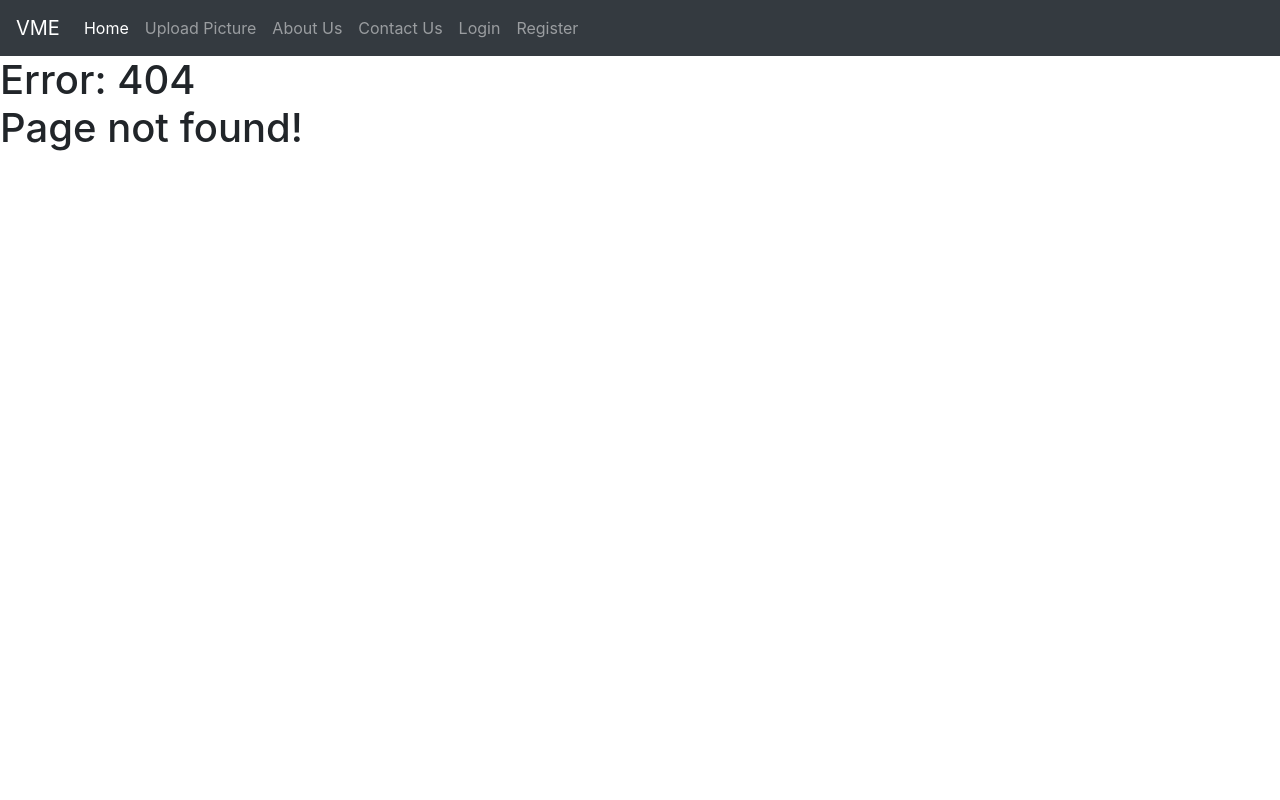
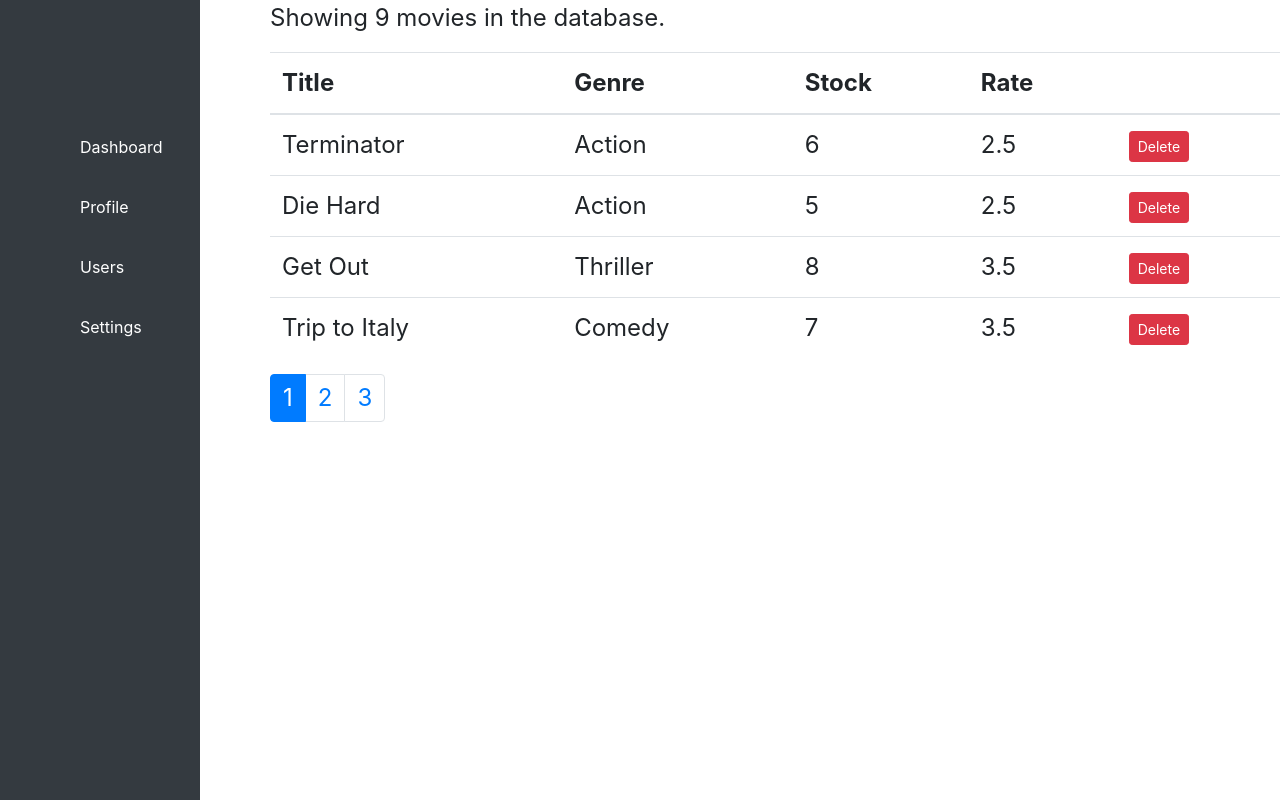
Before and after one commit to mustafasheikh1/VME, a React (Create React App) app: page /users in a window 1280 px wide. Before the commit this address led to /not-found. Built offline with nearby package versions, Linux system fonts and the light colour scheme; the HTML template or start-up script is replaced by a standard one.

Commit message:
Pagination implemented

```diff
--- a/package.json
+++ b/package.json
@@ -6,9 +6,12 @@
     "@testing-library/jest-dom": "^5.11.6",
     "@testing-library/react": "^11.2.0",
     "@testing-library/user-event": "^12.2.2",
+    "axios": "^0.21.1",
     "bootstrap": "^4.5.3",
     "font-awesome": "^4.7.0",
     "joi-browser": "^13.4.0",
+    "lodash": "^4.17.20",
+    "prop-types": "^15.7.2",
     "react": "^17.0.1",
     "react-dom": "^17.0.1",
     "react-router-dom": "^5.2.0",
--- a/src/App.js
+++ b/src/App.js
@@ -16,12 +16,11 @@ import Users from "./components/users";
 import Profile from "./components/profile";
 import Settings from "./components/settings";
 import SideBar from "./components/sideBar";
-
 import "./App.css";
 
 class App extends Component {
   state = {
-    admin: false,
+    admin: true,
   };
   render() {
     const { admin } = this.state;
@@ -55,6 +54,7 @@ class App extends Component {
                 <Route path="/users" component={Users} />
                 <Route path="/settings" component={Settings} />
                 <Route path="/profile" component={Profile} />
+                <Redirect from="/" to="/dashboard" />
               </Switch>
             </div>
           </div>
--- /dev/null
+++ b/src/components/common/dashboardCards.jsx
@@ -0,0 +1,16 @@
+import React from "react";
+const DashboardCards = ({ name, value }) => {
+  return (
+    <div className="card-single">
+      <div className="card-body">
+        <span className="ti-briefcase"></span>
+        <div>
+          <h4>{name}</h4>
+          <h5>{value}</h5>
+        </div>
+      </div>
+    </div>
+  );
+};
+
+export default DashboardCards;
--- /dev/null
+++ b/src/components/common/pagination.jsx
@@ -0,0 +1,35 @@
+import React from "react";
+import _ from "lodash";
+import PropTypes from "prop-types";
+
+const Pagination = ({ itemsCount, pageSize, currentPage, onPageChange }) => {
+  const pagesCount = Math.ceil(itemsCount / pageSize);
+  if (pagesCount === 1) return null;
+  const pages = _.range(1, pagesCount + 1);
+  console.log(currentPage);
+  return (
+    <nav>
+      <ul className="pagination">
+        {pages.map((page) => (
+          <li
+            key={page}
+            className={page === currentPage ? "page-item active" : "page-item"}
+          >
+            <a className="page-link" onClick={() => onPageChange(page)}>
+              {page}
+            </a>
+          </li>
+        ))}
+      </ul>
+    </nav>
+  );
+};
+
+Pagination.propTypes = {
+  itemsCount: PropTypes.number.isRequired,
+  pageSize: PropTypes.number.isRequired,
+  currentPage: PropTypes.number.isRequired,
+  onPageChange: PropTypes.func.isRequired,
+};
+
+export default Pagination;
--- a/src/components/dashboard.jsx
+++ b/src/components/dashboard.jsx
@@ -1,7 +1,34 @@
-import React from "react";
-
-const DashBoard = () => {
-  return <h1>DashBoard</h1>;
-};
+import React, { Component } from "react";
+import DashboardCards from "./common/dashboardCards";
+class DashBoard extends Component {
+  state = {
+    cards: [
+      { name: "Users", value: 18 },
+      { name: "Reports", value: 7 },
+      { name: "Cars", value: 87 },
+    ],
+  };
+  render() {
+    const { cards } = this.state;
+    return (
+      <React.Fragment>
+        <div className="dash-title">
+          <h1>Dashboard</h1>
+          <main>
+            <div className="dash-cards">
+              {cards.map((card) => (
+                <DashboardCards
+                  key={card.name}
+                  name={card.name}
+                  value={card.value}
+                />
+              ))}
+            </div>
+          </main>
+        </div>
+      </React.Fragment>
+    );
+  }
+}
 
 export default DashBoard;
--- a/src/components/resultForm.jsx
+++ b/src/components/resultForm.jsx
@@ -5,7 +5,13 @@ import image from "../images/sideimage2.png";
 
 class ResultForm extends Form {
   state = {
-    data: {},
+    data: {
+      make: "",
+      model: "",
+      color: "",
+      estPrice: "",
+      licencePlate: "",
+    },
     sideIcon: image,
     errors: {},
   };
--- a/src/components/users.jsx
+++ b/src/components/users.jsx
@@ -1,7 +1,75 @@
-import React from "react";
+import React, { Component } from "react";
+import { getMovies } from "../services/fakeMovieService";
+import { paginate } from "../utils/paginate";
+import Pagination from "./common/pagination";
 
-const Users = () => {
-  return <h1>Users</h1>;
-};
+class Users extends Component {
+  state = {
+    movies: [],
+    pageSize: 4,
+    currentPage: 1,
+  };
+
+  componentDidMount() {
+    const movies = getMovies();
+    this.setState({ movies });
+  }
+
+  handleDelete = (movie) => {
+    const movies = this.state.movies.filter((m) => m._id !== movie._id);
+    this.setState({ movies });
+  };
+
+  handlePageChange = (page) => {
+    this.setState({ currentPage: page });
+  };
+
+  render() {
+    const { movies: allMovies, pageSize, currentPage } = this.state;
+    const { length: count } = allMovies;
+    if (count === 0) return <p>There are no movies in the database.</p>;
+    const movies = paginate(allMovies, currentPage, pageSize);
+    return (
+      <React.Fragment>
+        <p>Showing {count} movies in the database.</p>
+        <table className="table">
+          <thead>
+            <tr>
+              <th>Title</th>
+              <th>Genre</th>
+              <th>Stock</th>
+              <th>Rate</th>
+              <th></th>
+            </tr>
+          </thead>
+          <tbody>
+            {movies.map((movie) => (
+              <tr key={movie._id}>
+                <td>{movie.title}</td>
+                <td>{movie.genre.name}</td>
+                <td>{movie.numberInStock}</td>
+                <td>{movie.dailyRentalRate}</td>
+                <td>
+                  <button
+                    onClick={() => this.handleDelete(movie)}
+                    className="btn btn-danger btn-sm"
+                  >
+                    Delete
+                  </button>
+                </td>
+              </tr>
+            ))}
+          </tbody>
+        </table>
+        <Pagination
+          itemsCount={count}
+          pageSize={pageSize}
+          currentPage={currentPage}
+          onPageChange={this.handlePageChange}
+        />
+      </React.Fragment>
+    );
+  }
+}
 
 export default Users;
--- /dev/null
+++ b/src/css/dashboard.css
@@ -0,0 +1,62 @@
+* {
+  margin: 0;
+  padding: 0;
+  text-decoration: none;
+  list-style-type: none;
+  box-sizing: border-box;
+}
+
+main {
+  margin-top: 60px;
+  background: #f1f5f9;
+  min-height: 80vh;
+  padding: 1rem 3rem;
+}
+
+.dash-title {
+  margin-bottom: 1rem;
+}
+
+.dash-cards {
+  display: grid;
+  grid-template-columns: repeat(3, 1fr);
+  grid-column-gap: 3rem;
+}
+
+.card-single {
+  background: #fff;
+  border-radius: 7px;
+  box-shadow: 6px 6px 10px rgba(0, 0, 0, 0.3);
+}
+
+.card-body {
+  padding: 1rem;
+  display: flex;
+  align-items: center;
+}
+
+.card-body span {
+  font-size: 1.5rem;
+  color: #777;
+  padding-right: 1.4rem;
+}
+
+.card-body h5 {
+  color: var(--text--grey);
+  font-size: 1rem;
+}
+
+.card-body h4 {
+  color: var(--color-dark);
+  font-size: 1.1rem;
+  margin-top: 0.2rem;
+}
+
+.card-footer {
+  padding: 0.2rem 1rem;
+  background: #f9fafc;
+}
+
+.card-footer a {
+  color: var(--main-color);
+}
--- a/src/css/sideBar.css
+++ b/src/css/sideBar.css
@@ -5,7 +5,7 @@
 }
 .navigation {
   position: fixed;
-  width: 250px;
+  width: 200px;
   height: 100%;
   background: rgb(52, 58, 64);
   transition: 0.5s;
@@ -19,7 +19,7 @@
   width: 100%;
   color: #fff;
   list-style-type: none;
-  padding-top: 80px;
+  padding-top: 120px;
 }
 
 .naviation ul li {
@@ -44,22 +44,22 @@
 .navigation ul li a .icon {
   position: relative;
   display: block;
-  min-width: 60px;
+  min-width: 80px;
   height: 60px;
   line-height: 60px;
   text-align: center;
 }
 
 .navigation ul li a .icon .fa {
-  font-size: 24px;
+  font-size: 30px;
 }
 
 .navigation ul li a .title {
   position: relative;
   display: block;
-  padding: 0 10px;
+  padding: 0;
   height: 60px;
-  line-height: 60px;
+  line-height: 55px;
   text-align: start;
   white-space: nowrap;
 }
--- /dev/null
+++ b/src/services/fakeGenreService.js
@@ -0,0 +1,9 @@
+export const genres = [
+  { _id: "5b21ca3eeb7f6fbccd471818", name: "Action" },
+  { _id: "5b21ca3eeb7f6fbccd471814", name: "Comedy" },
+  { _id: "5b21ca3eeb7f6fbccd471820", name: "Thriller" },
+];
+
+export function getGenres() {
+  return genres.filter((g) => g);
+}
--- /dev/null
+++ b/src/services/fakeMovieService.js
@@ -0,0 +1,98 @@
+import * as genresAPI from "./fakeGenreService";
+
+const movies = [
+  {
+    _id: "5b21ca3eeb7f6fbccd471815",
+    title: "Terminator",
+    genre: { _id: "5b21ca3eeb7f6fbccd471818", name: "Action" },
+    numberInStock: 6,
+    dailyRentalRate: 2.5,
+    publishDate: "2018-01-03T19:04:28.809Z",
+    liked: true,
+  },
+  {
+    _id: "5b21ca3eeb7f6fbccd471816",
+    title: "Die Hard",
+    genre: { _id: "5b21ca3eeb7f6fbccd471818", name: "Action" },
+    numberInStock: 5,
+    dailyRentalRate: 2.5,
+  },
+  {
+    _id: "5b21ca3eeb7f6fbccd471817",
+    title: "Get Out",
+    genre: { _id: "5b21ca3eeb7f6fbccd471820", name: "Thriller" },
+    numberInStock: 8,
+    dailyRentalRate: 3.5,
+  },
+  {
+    _id: "5b21ca3eeb7f6fbccd471819",
+    title: "Trip to Italy",
+    genre: { _id: "5b21ca3eeb7f6fbccd471814", name: "Comedy" },
+    numberInStock: 7,
+    dailyRentalRate: 3.5,
+  },
+  {
+    _id: "5b21ca3eeb7f6fbccd47181a",
+    title: "Airplane",
+    genre: { _id: "5b21ca3eeb7f6fbccd471814", name: "Comedy" },
+    numberInStock: 7,
+    dailyRentalRate: 3.5,
+  },
+  {
+    _id: "5b21ca3eeb7f6fbccd47181b",
+    title: "Wedding Crashers",
+    genre: { _id: "5b21ca3eeb7f6fbccd471814", name: "Comedy" },
+    numberInStock: 7,
+    dailyRentalRate: 3.5,
+  },
+  {
+    _id: "5b21ca3eeb7f6fbccd47181e",
+    title: "Gone Girl",
+    genre: { _id: "5b21ca3eeb7f6fbccd471820", name: "Thriller" },
+    numberInStock: 7,
+    dailyRentalRate: 4.5,
+  },
+  {
+    _id: "5b21ca3eeb7f6fbccd47181f",
+    title: "The Sixth Sense",
+    genre: { _id: "5b21ca3eeb7f6fbccd471820", name: "Thriller" },
+    numberInStock: 4,
+    dailyRentalRate: 3.5,
+  },
+  {
+    _id: "5b21ca3eeb7f6fbccd471821",
+    title: "The Avengers",
+    genre: { _id: "5b21ca3eeb7f6fbccd471818", name: "Action" },
+    numberInStock: 7,
+    dailyRentalRate: 3.5,
+  },
+];
+
+export function getMovies() {
+  return movies;
+}
+
+export function getMovie(id) {
+  return movies.find((m) => m._id === id);
+}
+
+export function saveMovie(movie) {
+  let movieInDb = movies.find((m) => m._id === movie._id) || {};
+  movieInDb.title = movie.title;
+  movieInDb.genre = genresAPI.genres.find((g) => g._id === movie.genreId);
+  movieInDb.numberInStock = movie.numberInStock;
+  movieInDb.dailyRentalRate = movie.dailyRentalRate;
+
+  if (!movieInDb._id) {
+    movieInDb._id = Date.now().toString();
+    movies.push(movieInDb);
+  }
+
+  return movieInDb;
+}
+
+export function deleteMovie(id) {
+  let movieInDb = movies.find((m) => m._id === id);
+  movies.splice(movies.indexOf(movieInDb), 1);
+  return movieInDb;
+}
--- /dev/null
+++ b/src/utils/paginate.js
@@ -0,0 +1,6 @@
+import _ from "lodash";
+
+export function paginate(items, pageNumber, pageSize) {
+  const startIndex = (pageNumber - 1) * pageSize;
+  return _(items).slice(startIndex).take(pageSize).value();
+}
```
Also changed, not shown: src/images/new car.jpg (added), 1 other file (tests, documents, lock files or other folders).
